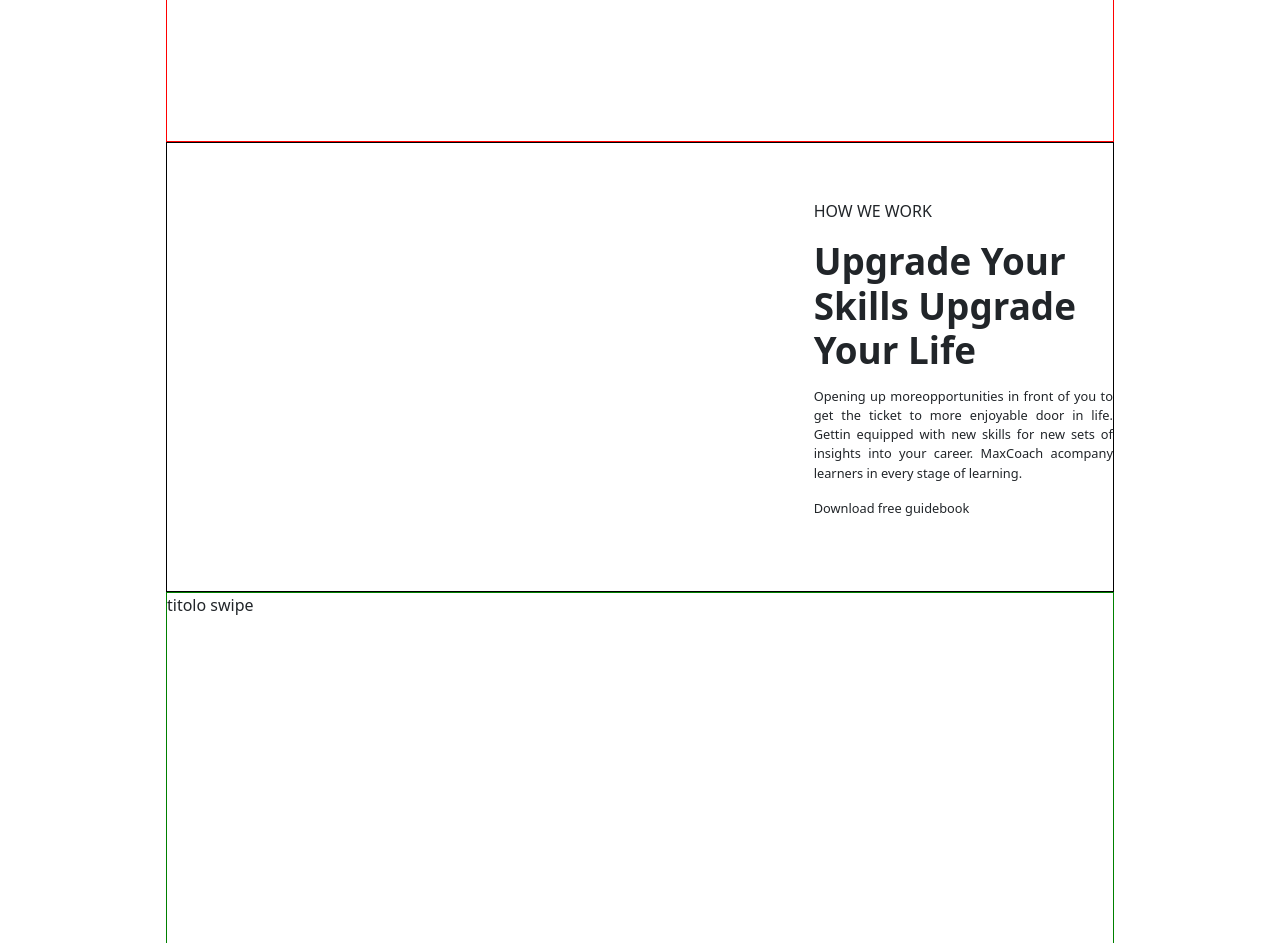
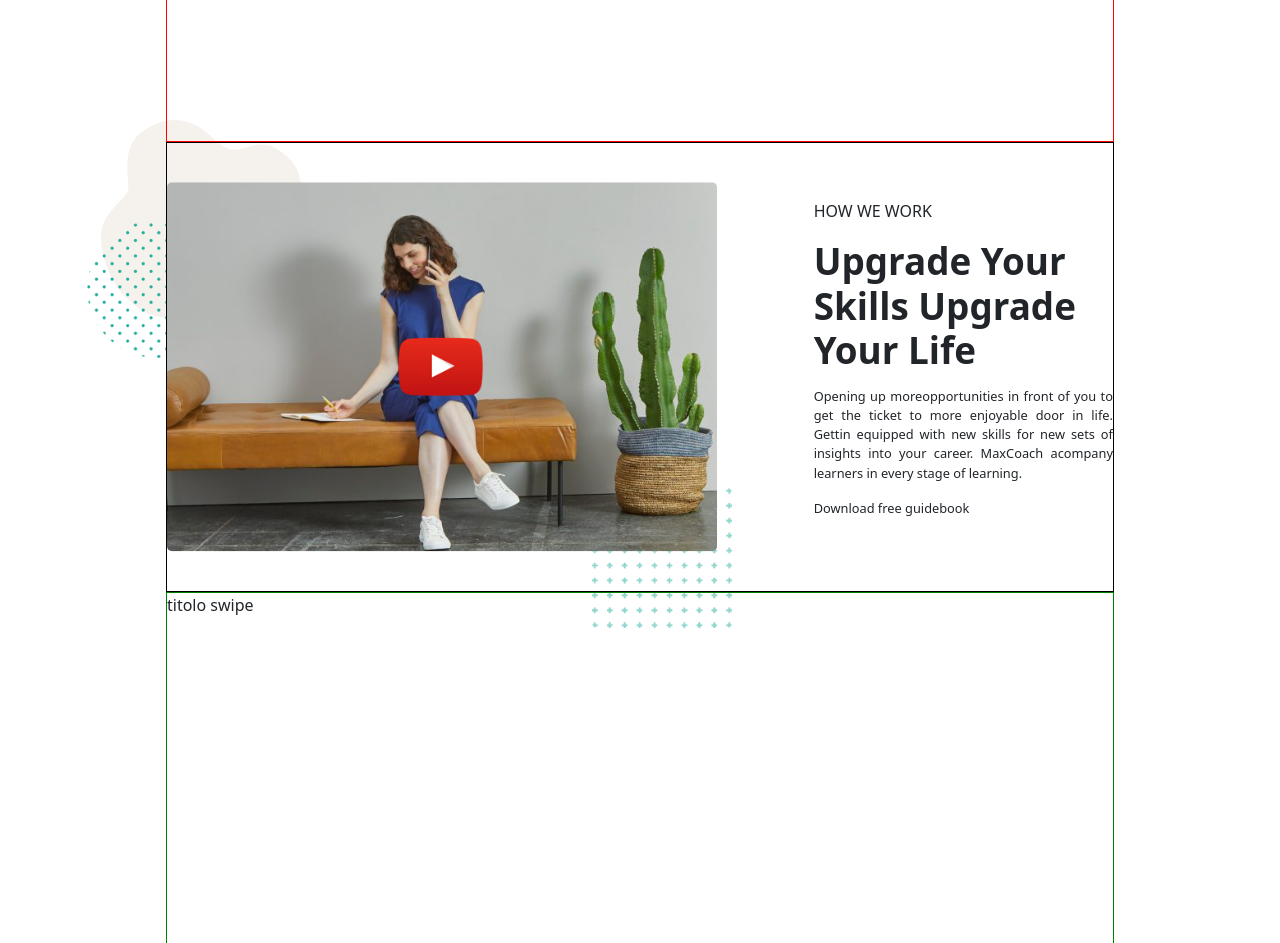
Before and after one commit to VeronicaFontana/proj-html-vuejs, a Vue app: page / in a window 1280 px wide. Shown: the part 1180-2123 px from the top of the page. Built offline with nearby package versions, Linux system fonts and the light colour scheme.

Commit message:
[ADD] Second image composition

```diff
--- a/src/components/Main.vue
+++ b/src/components/Main.vue
@@ -37,7 +37,16 @@ export default {
       </div>
       <div class="component-box">
         <div class="row">
-          <div class="col-8"></div>
+          <div class="col-8 skills">
+            <img src="/public/stock-full-hd-11-670x450.jpg" alt="">
+            <img src="/public/maxcoach-shape-07.png" alt="">
+            <img src="/public/icon-youtube-play.png" alt="">
+            <img src="/public/maxcoach-shape-05.png" alt="">
+            <div class="svg-square">
+              <svg xmlns="http://www.w3.org/2000/svg" width="200" height="202"><path class="elementor-shape-fill" d="M139.374 198.088c16.328 8.906 51.35-1.087 58.304-39.038 7.15-39.022-13.182-40.052-9.633-54.248 14.243-21.15 16.782-48.14 2.028-64.387-36.503-38.024-45.629 7.604-76.048-20.28C101.727 7.837 83.1-6.735 56.23 3.405 18.239 17.74 27.33 47.659 27.33 69.313c0 7.624-24.216 21.957-26.87 41.573-3.346 24.734 12.168 57.29 26.87 68.443 23.322 26.363 59.318 20.28 75.541 11.154 13.931-7.836 25.35 1.52 36.503 7.605z"/></svg>
+            </div>
+
+          </div>
           <div class="col-4">
             <TextBox v-for="(text, index) in store.texts.slice(1, 2)" :key="index" :section="text.section" :title="text.title" :text="text.text" :link="text.link" />
           </div>
@@ -121,6 +130,42 @@ export default {
         left: 54%;
         z-index: -1;
       }
+      .skills img:nth-child(1){
+        width: 550px;
+        top:50%;
+        transform: translate(0, -50%);
+      }
+      .skills img:nth-child(2){
+        width: 140px;
+        top: 77%;
+        left: 45%;
+        z-index: -1;
+      }
+      .skills img:nth-child(3){
+        width: 85px;
+        top:50%;
+        left: 25%;
+        transform: translate(0, -50%);
+      }
+      .skills img:nth-child(4){
+        width: 14%;
+        right: 93%;
+        top: 80px;
+        z-index: -1;
+      }
+
+      .skills .svg-square{
+        width: 100px;
+        height: 100px;
+        svg{
+          position: absolute;
+          fill: $svg-color;
+          right: 85%;
+          bottom: 60%;
+          z-index: -2;
+        }
+      }
+
     }
 
     }
--- a/src/scss/partials/_variables.scss
+++ b/src/scss/partials/_variables.scss
@@ -1,3 +1,4 @@
 // Palette
 $background-top: #FFFFFF;
-$text-color: #20AD96
+$text-color: #20AD96;
+$svg-color: #F5F1ED;
```
Also changed, not shown: public/remove-dark.svg.
